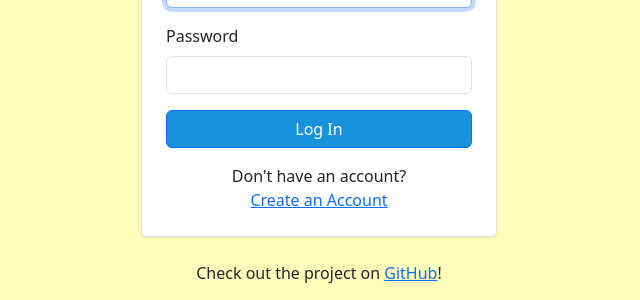
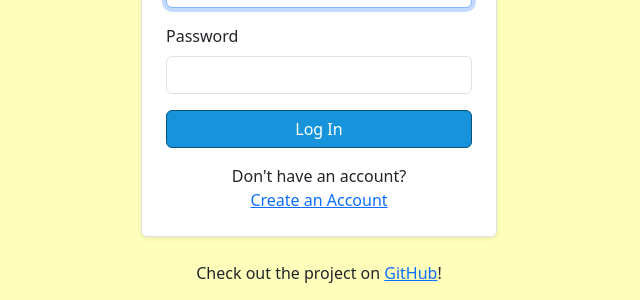
Before and after one commit to dledw001/BabyBites, a Django app: page / in a window 1280 px wide. Shown: the part 267-567 px from the top of the page, without its empty margins (321-961 px from the left). Run offline with Django 5.2, Linux system fonts and the light colour scheme; some web fonts are replaced.

Commit message:
button border-color

```diff
--- a/core/static/core/css/custom.css
+++ b/core/static/core/css/custom.css
@@ -16,4 +16,5 @@
 
 .btn-primary {
     background-color: #1693DB;
+    border-color: #0c5277;
 }
```
